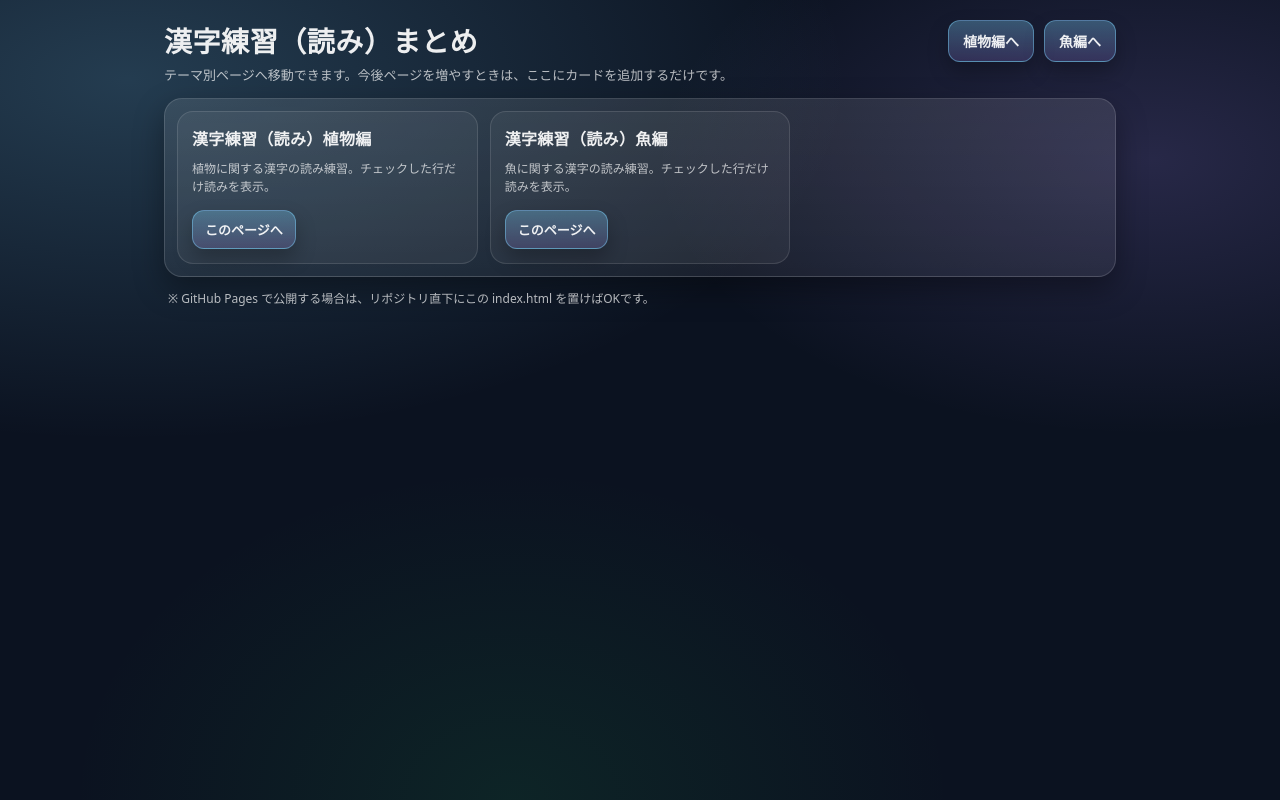
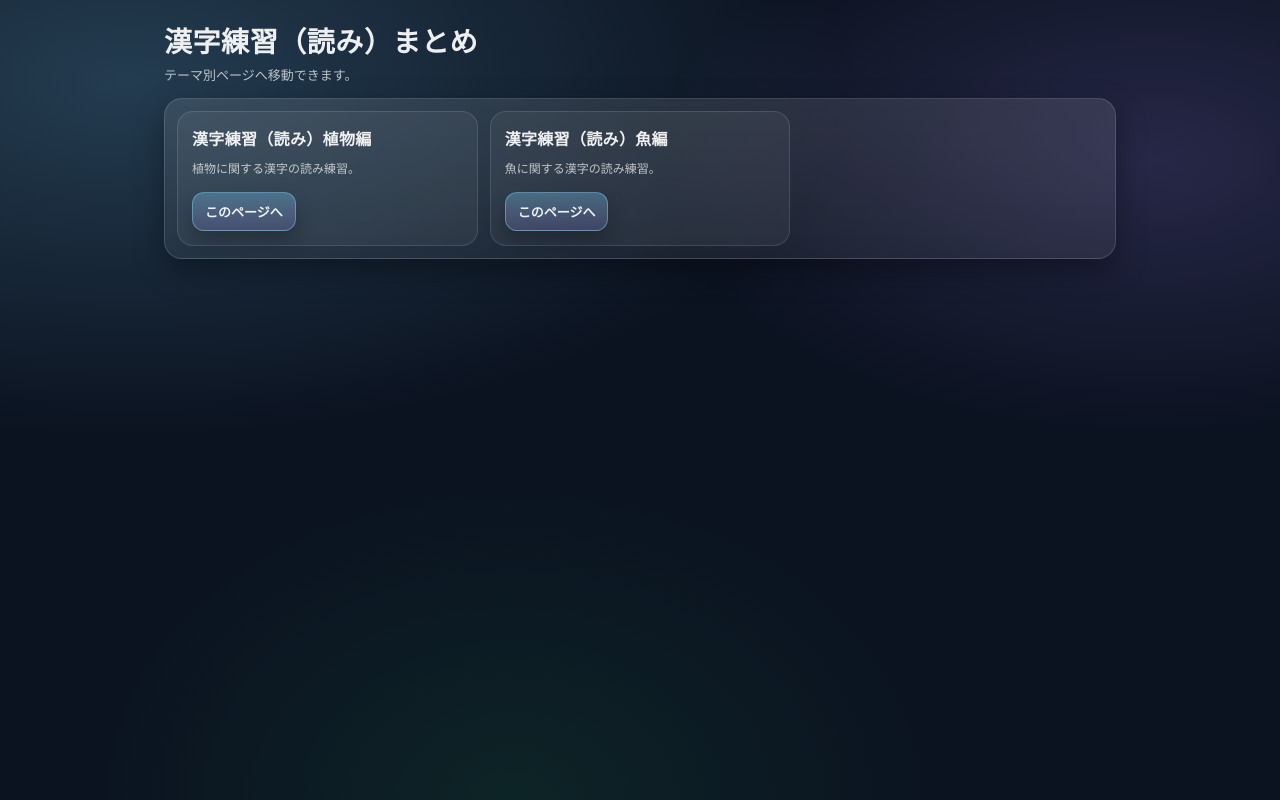
Before and after one commit to U-Hub-dreams/all_U_d1, a plain HTML site: page index.html in a window 1280 px wide. Drawn offline with Linux system fonts and the light colour scheme.

Commit message:
Update index.html

```diff
--- a/index.html
+++ b/index.html
@@ -3,7 +3,7 @@
 <head>
   <meta charset="utf-8" />
   <meta name="viewport" content="width=device-width, initial-scale=1" />
-  <title>漢字練習（読み）まとめ</title>
+  <title>漢字練習（読み）</title>
   <meta name="description" content="テーマ別の漢字練習ページへ移動できます" />
   <link rel="stylesheet" href="./style.css" />
 </head>
@@ -12,11 +12,7 @@
     <header>
       <div class="titleblock">
         <h1>漢字練習（読み）まとめ</h1>
-        <p class="sub">テーマ別ページへ移動できます。今後ページを増やすときは、ここにカードを追加するだけです。</p>
-      </div>
-      <div class="toolbar">
-        <a class="btn primary" href="./pages/shokubutsu.html">植物編へ</a>
-        <a class="btn primary" href="./pages/sakana.html">魚編へ</a>
+        <p class="sub">テーマ別ページへ移動できます。</p>
       </div>
     </header>
 
@@ -24,7 +20,7 @@
       <div class="cards">
         <div class="card">
           <h2>漢字練習（読み）植物編</h2>
-          <p>植物に関する漢字の読み練習。チェックした行だけ読みを表示。</p>
+          <p>植物に関する漢字の読み練習。</p>
           <div class="rowbtns">
             <a class="btn small primary" href="./pages/shokubutsu.html">このページへ</a>
           </div>
@@ -32,7 +28,7 @@
 
         <div class="card">
           <h2>漢字練習（読み）魚編</h2>
-          <p>魚に関する漢字の読み練習。チェックした行だけ読みを表示。</p>
+          <p>魚に関する漢字の読み練習。</p>
           <div class="rowbtns">
             <a class="btn small primary" href="./pages/sakana.html">このページへ</a>
           </div>
@@ -43,7 +39,7 @@
     </section>
 
     <div class="footer">
-      ※ GitHub Pages で公開する場合は、リポジトリ直下にこの index.html を置けばOKです。
+      <!-- ※ GitHub Pages で公開する場合は、リポジトリ直下にこの index.html を置けばOKです。 -->
     </div>
   </div>
 </body>
```
